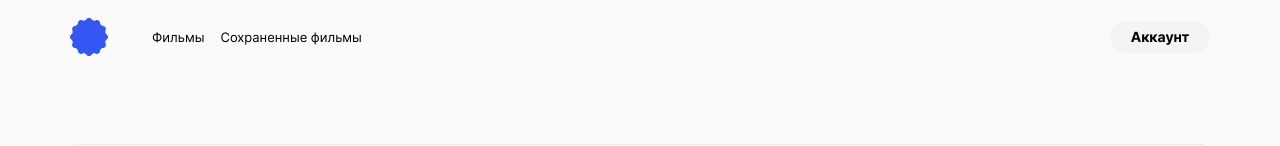
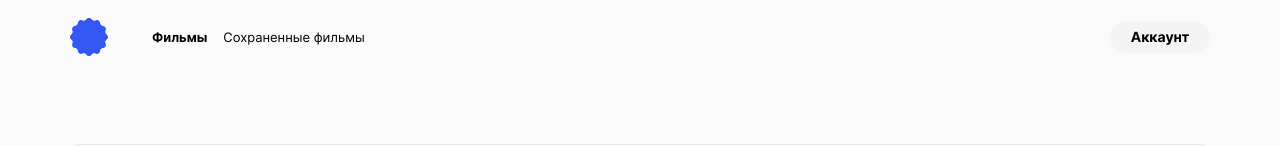
Before and after one commit to DipGame/movies-explorer-frontend, a React (Create React App) app: page /movies in a window 1280 px wide. Shown: the top 146 px of the page. Built offline with nearby package versions, Linux system fonts and the light colour scheme; the HTML template or start-up script is replaced by a standard one.

Commit message:
second Commit

```diff
--- a/src/components/Header/Header.css
+++ b/src/components/Header/Header.css
@@ -1,5 +1,4 @@
 @import url(../../blocks/header/header.css);
-@import url(../../blocks/header/__films/_active/header__films_active.css);
 @import url(../../blocks/header/__signup/header__signup.css);
 @import url(../../blocks/header/__signin/header__signin.css);
 @import url(../../blocks/header/__img/header__img.css);
@@ -7,3 +6,4 @@
 @import url(../../blocks/header/__films/header__films.css);
 @import url(../../blocks/header/__save-films/header__save-films.css);
 @import url(../../blocks/header/__three/header__three\ .css);
+@import url(../../blocks/header/__films/_active/header__films_active.css);
```
